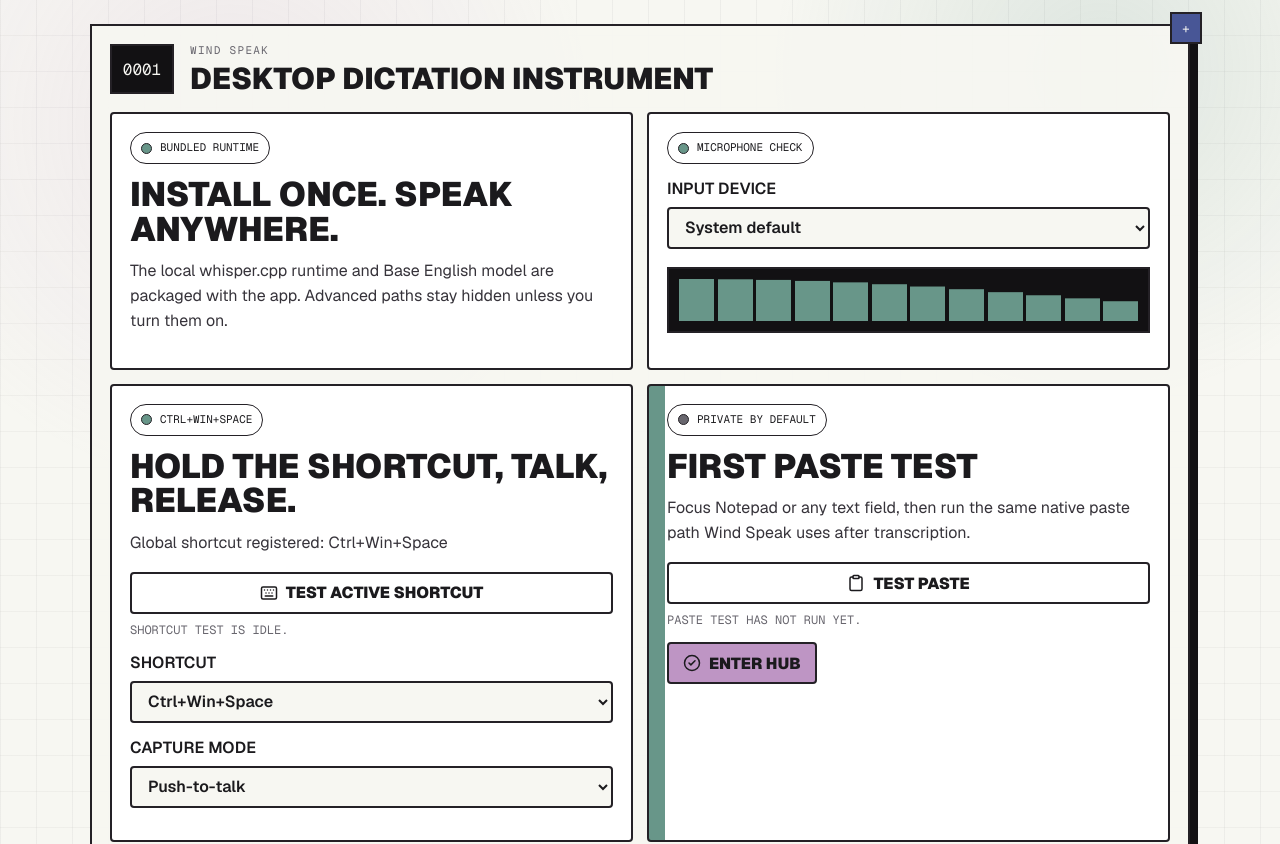
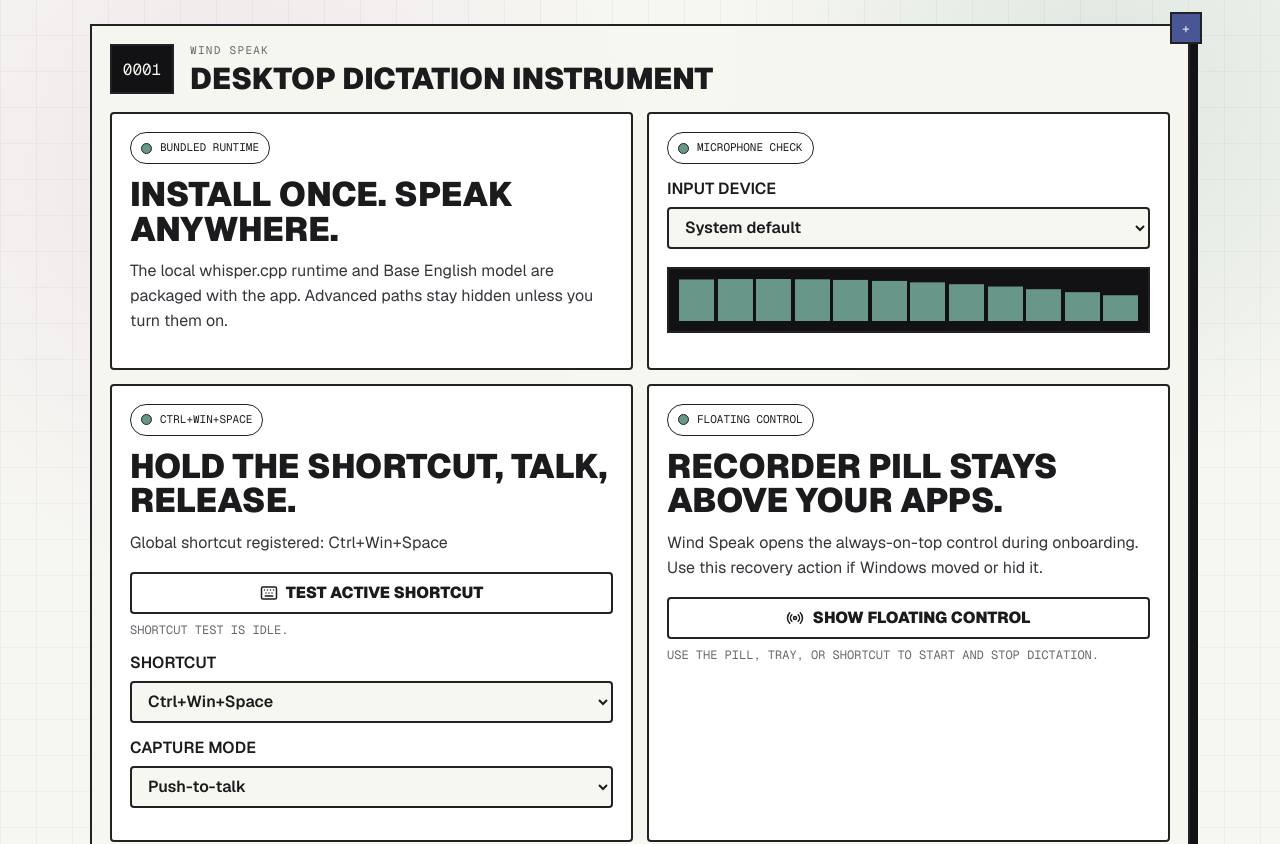
Before and after one commit to leviathofnoesia/atmospeak, a React (Vite) app: page / in a window 1280 px wide. Shown: the top 844 px of the page. Built offline with nearby package versions, Linux system fonts and the light colour scheme.

Commit message:
Force desktop onboarding refresh

```diff
--- a/src/App.tsx
+++ b/src/App.tsx
@@ -61,7 +61,7 @@
   UpdateStatus,
 } from "./types/dictation";
 
-const onboardingVersion = "desktop-parity-v2";
+const onboardingVersion = "desktop-parity-v3";
 const recordingLevelPollMs = 120;
 const recordingLevelCommitMs = 260;
 const recordingLevelDelta = 0.015;
@@ -134,6 +134,7 @@
   const recordingRef = useRef<RecordingStarted | null>(null);
   const recordingLevelRef = useRef(0);
   const lastRecordingLevelCommitRef = useRef(0);
+  const onboardingOverlayShownRef = useRef(false);
   const busyRef = useRef(false);
   const settingsRef = useRef<AppSettings | null>(null);
   const shortcutTestRef = useRef(shortcutTest);
@@ -596,6 +597,21 @@
     }
     return { tone: "warn" as const, label: "Runtime incomplete" };
   }, [modelStatus]);
+  const needsOnboarding =
+    snapshot !== null &&
+    settingsDraft !== null &&
+    (!settingsDraft.onboardingComplete || settingsDraft.onboardingVersion !== onboardingVersion);
+
+  useEffect(() => {
+    if (!needsOnboarding || !hasTauriRuntime() || onboardingOverlayShownRef.current) {
+      return;
+    }
+
+    onboardingOverlayShownRef.current = true;
+    showFloatingControl().catch((error: unknown) => {
+      setNotice({ tone: "warning", message: stringifyError(error) });
+    });
+  }, [needsOnboarding]);
 
   if (snapshot === null || settingsDraft === null) {
     return (
@@ -606,10 +622,7 @@
     );
   }
 
-  if (
-    !settingsDraft.onboardingComplete ||
-    settingsDraft.onboardingVersion !== onboardingVersion
-  ) {
+  if (needsOnboarding) {
     return (
       <Onboarding
         settings={settingsDraft}
@@ -621,6 +634,7 @@
         onTestShortcut={armShortcutTest}
         pasteTest={pasteTest}
         onPasteTest={runPasteTest}
+        onShowFloatingControl={handleShowFloatingControl}
         onComplete={async () => {
           const nextSettings = {
             ...settingsDraft,
@@ -1060,6 +1074,7 @@
   onTestShortcut,
   pasteTest,
   onPasteTest,
+  onShowFloatingControl,
   onComplete,
 }: {
   settings: AppSettings;
@@ -1071,6 +1086,7 @@
   onTestShortcut: () => void;
   pasteTest: PasteTestState;
   onPasteTest: () => Promise<void>;
+  onShowFloatingControl: () => Promise<void>;
   onComplete: () => Promise<void>;
 }) {
   return (
@@ -1163,6 +1179,25 @@
                 <option value="toggle">Toggle</option>
               </select>
             </label>
+          </article>
+          <article className="onboarding-step">
+            <StatusLed tone="good" label="Floating control" />
+            <h2>Recorder pill stays above your apps.</h2>
+            <p>
+              Wind Speak opens the always-on-top control during onboarding. Use this recovery action
+              if Windows moved or hid it.
+            </p>
+            <div className="shortcut-test">
+              <button
+                className="button button--ghost"
+                type="button"
+                onClick={() => void onShowFloatingControl()}
+              >
+                <Radio size={18} />
+                Show floating control
+              </button>
+              <p>Use the pill, tray, or shortcut to start and stop dictation.</p>
+            </div>
           </article>
           <article className="onboarding-step onboarding-step--accent">
             <StatusLed tone={pasteTest.passed ? "good" : "idle"} label="Private by default" />
```
